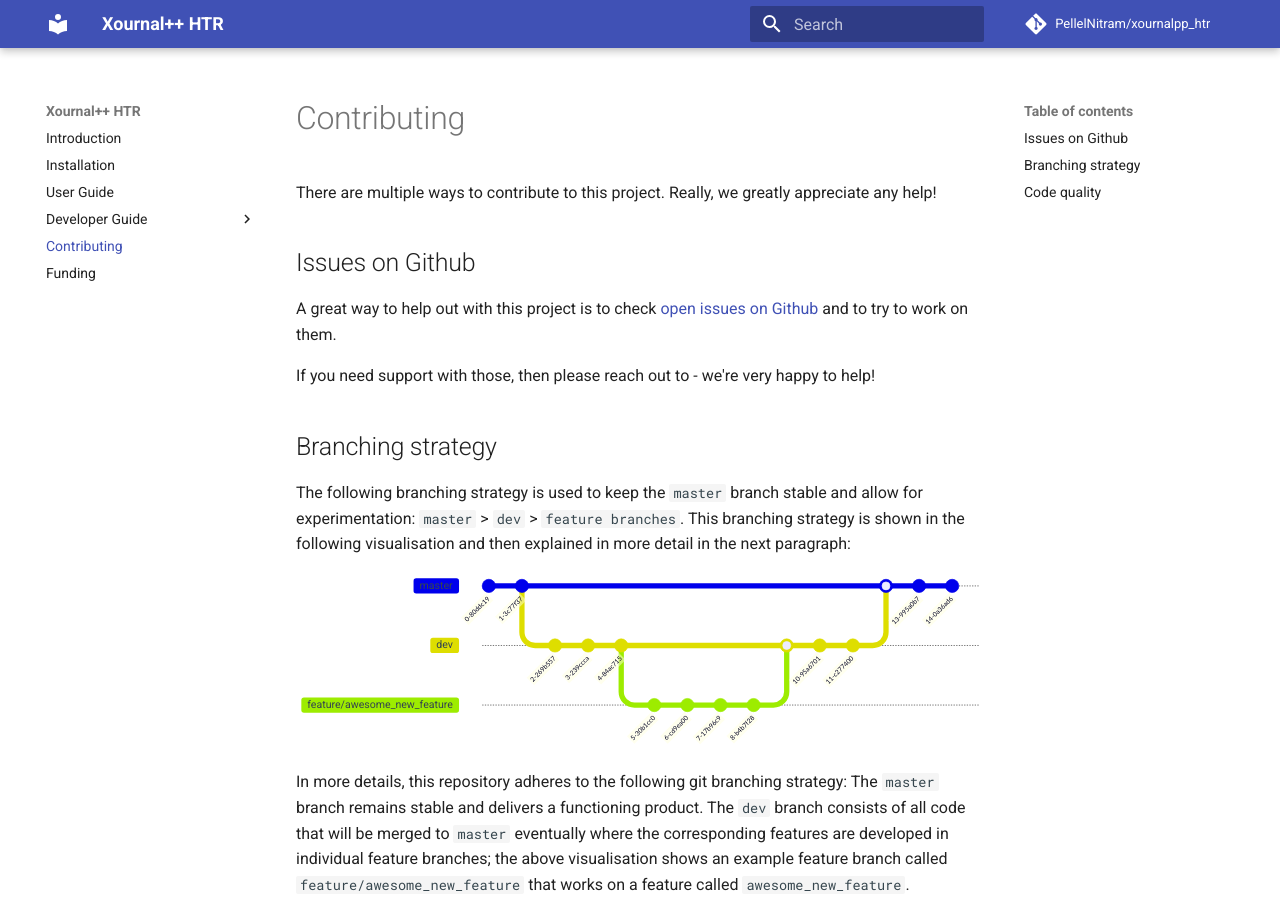
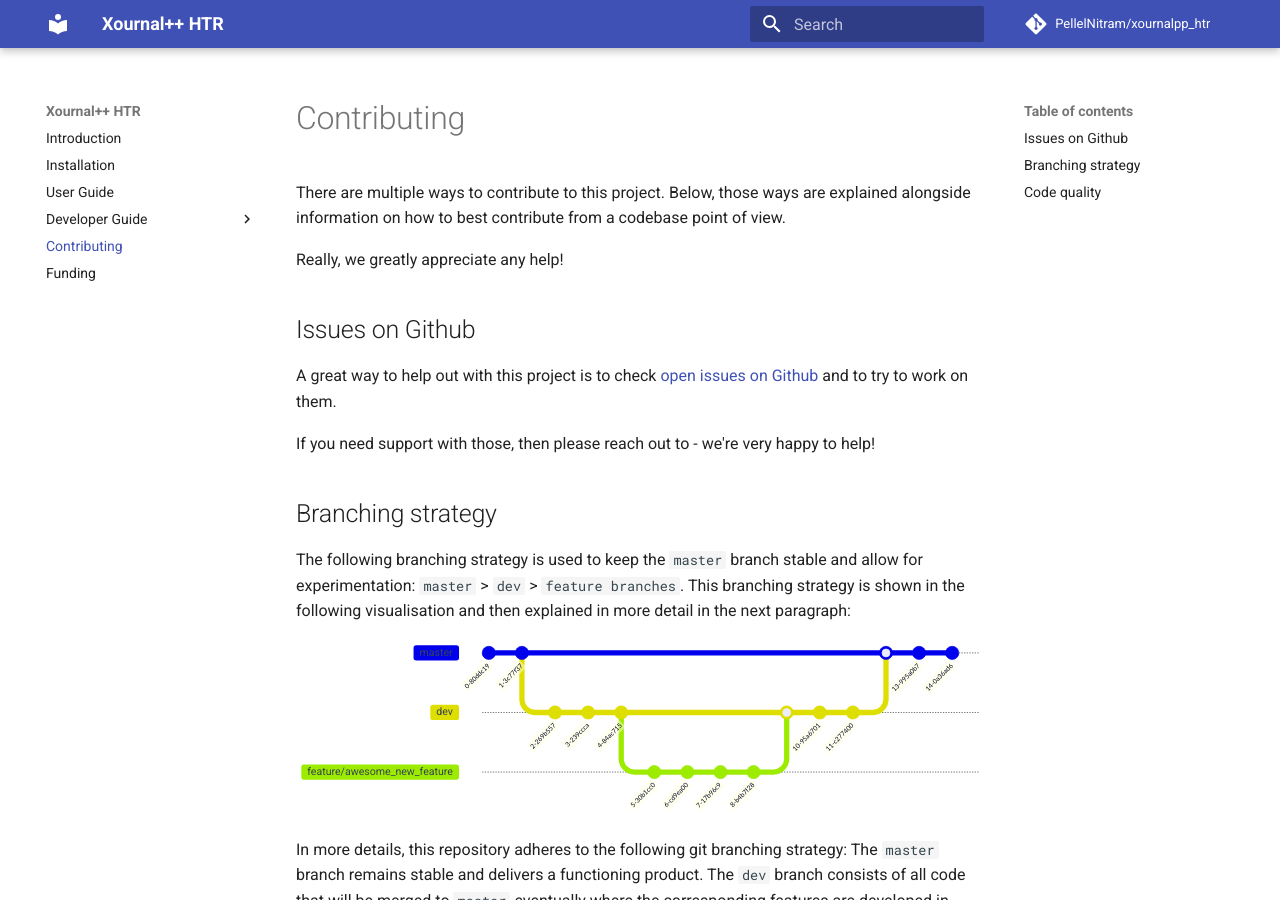
Before and after one commit to PellelNitram/xournalpp_htr, an MkDocs documentation site: the page built from docs/contributing.md, in a window 1280 px wide and 900 px high. Built offline with MkDocs 1.6.1 and Material for MkDocs 9.7.7, drawn with Linux system fonts in a browser that asks for light colours; comment, search, counter and statistics services are not loaded.

Commit message:
Work on contributing chapter of documentation.

```diff
--- a/docs/contributing.md
+++ b/docs/contributing.md
@@ -1,6 +1,8 @@
 # Contributing
 
-There are multiple ways to contribute to this project. Really, we greatly appreciate any help!
+There are multiple ways to contribute to this project. Below, those ways are explained alongside information on how to best contribute from a codebase point of view.
+
+Really, we greatly appreciate any help!
 
 ## Issues on Github
 
```
